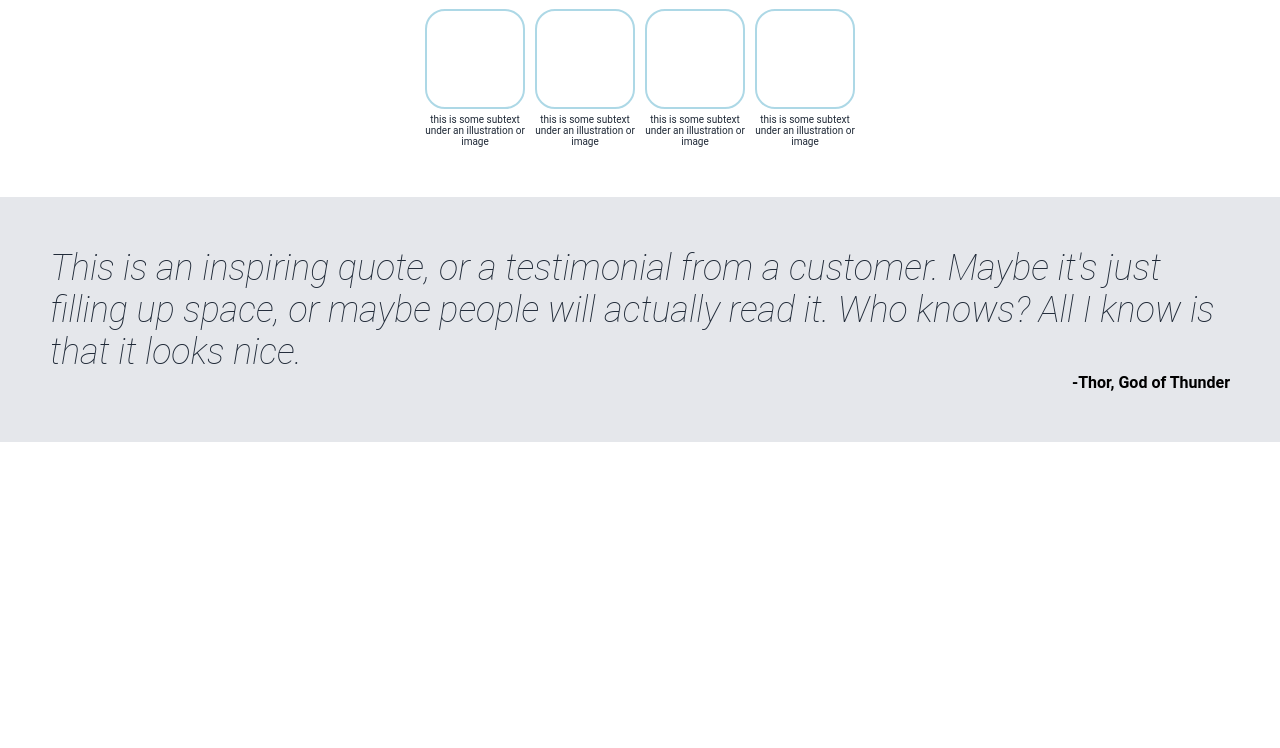
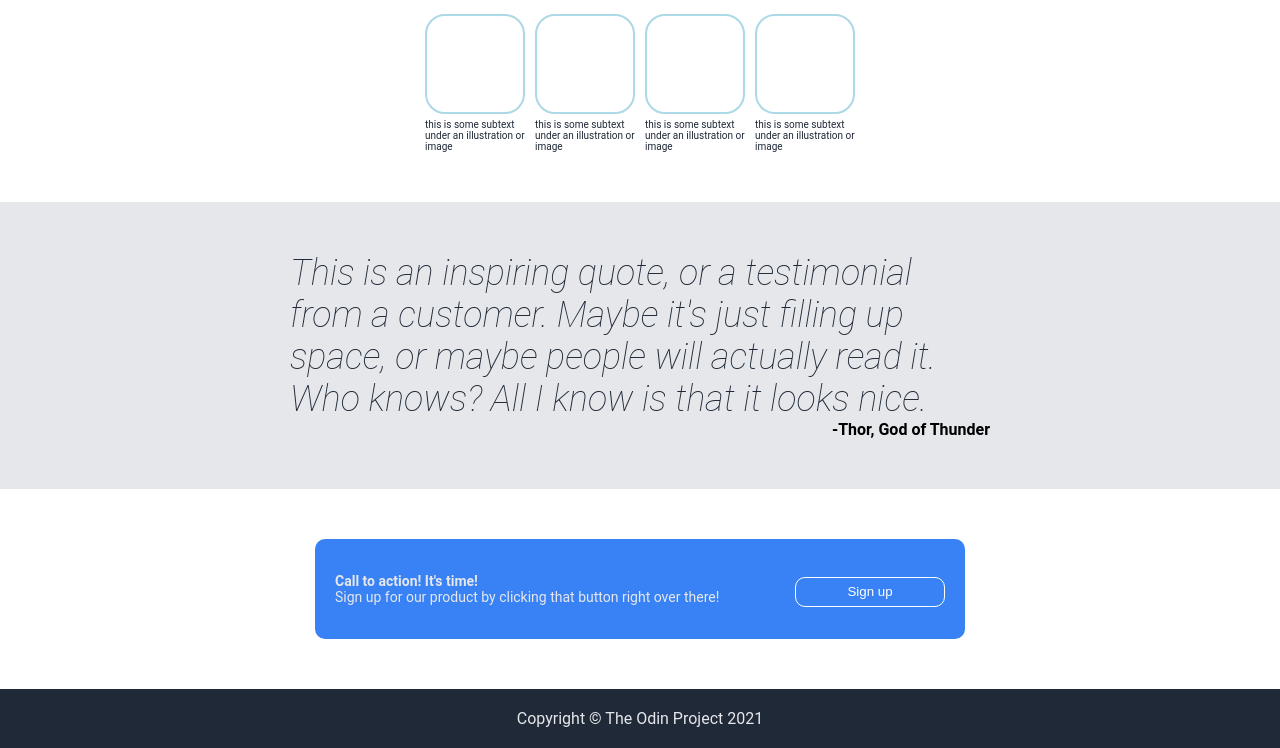
Before and after one commit to KiwiCandy-ai/odin-landing, a plain HTML site: page index.html in a window 1280 px wide. Shown: the part 449-1197 px from the top of the page. Before the commit the page ends 891 px from the top, so only its background shows below. Drawn offline with Linux system fonts and the light colour scheme.

Commit message:
Add call to action button & footer

```diff
--- a/index.html
+++ b/index.html
@@ -36,11 +36,20 @@ alt="a placeholder image" width="300px">
 </div>
 </div>
 <div class="quote">
+    <div class="quote-text">
     <p>This is an inspiring quote, or a testimonial from a customer. Maybe it's just filling up space, or maybe people will actually read it. Who knows? All I know is that it looks nice.</p>
     <p>-Thor, God of Thunder</p>
 </div>
+</div>
+<div class="action">
+    <p><span>Call to action! It's time!</span><br>
+    Sign up for our product by clicking that button right over there!</p>
+    <button>Sign up</button>
+</div>
 </main>
+<footer>Copyright &copy The Odin Project 2021
 
+</footer>
 
 </body>
 </html>
--- a/styles.css
+++ b/styles.css
@@ -2,6 +2,7 @@
     margin: 0;
     padding: 0;
     box-sizing: border-box;
+
 }
 
 body {
@@ -84,6 +85,8 @@ button {
 
 img {
     display: flex;
+    height: 225px;
+    width: auto;
 
 }
 
@@ -120,23 +123,77 @@ h3 {
     color: #1f2937;
     font-size: 10px;
     width: 100px;
-    text-align: center;
     padding-top: 5px;
+
+
 }
 
 .quote {
     background-color: #e5e7eb;
     padding: 50px;
 
+
+
 }
+
+    .quote-text {
+    width: 700px;
+
+    margin: 0 auto;
+
+}
+
+
+
 
 .quote p:first-of-type {
     font-size: 36px;
     font-style: italic;
     color: #1F2937;
     font-weight: 100;
+
 }
 .quote p:nth-last-of-type(1) {
     text-align: right;
     font-weight: bold;
 }
+
+
+.action {
+    background-color: #3882F6;
+    width: 650px;
+    height: 100px;
+    margin: 20px;
+    border-radius: 10px;
+    margin: 50px auto;
+    display: flex;
+    padding: 20px;
+    justify-content: space-between;
+    align-items: center;
+
+
+
+}
+
+button:last-child {
+    border: 1px solid white;
+    height: 30px;
+
+
+}
+
+.action {
+    font-size: 14px;
+    color: #e5e7eb;
+}
+
+span {
+    font-weight: bold;
+}
+
+footer {
+    background-color: #1F2937;
+    color: #e5e7eb;
+    padding: 20px;
+    text-align: center;
+}
```
